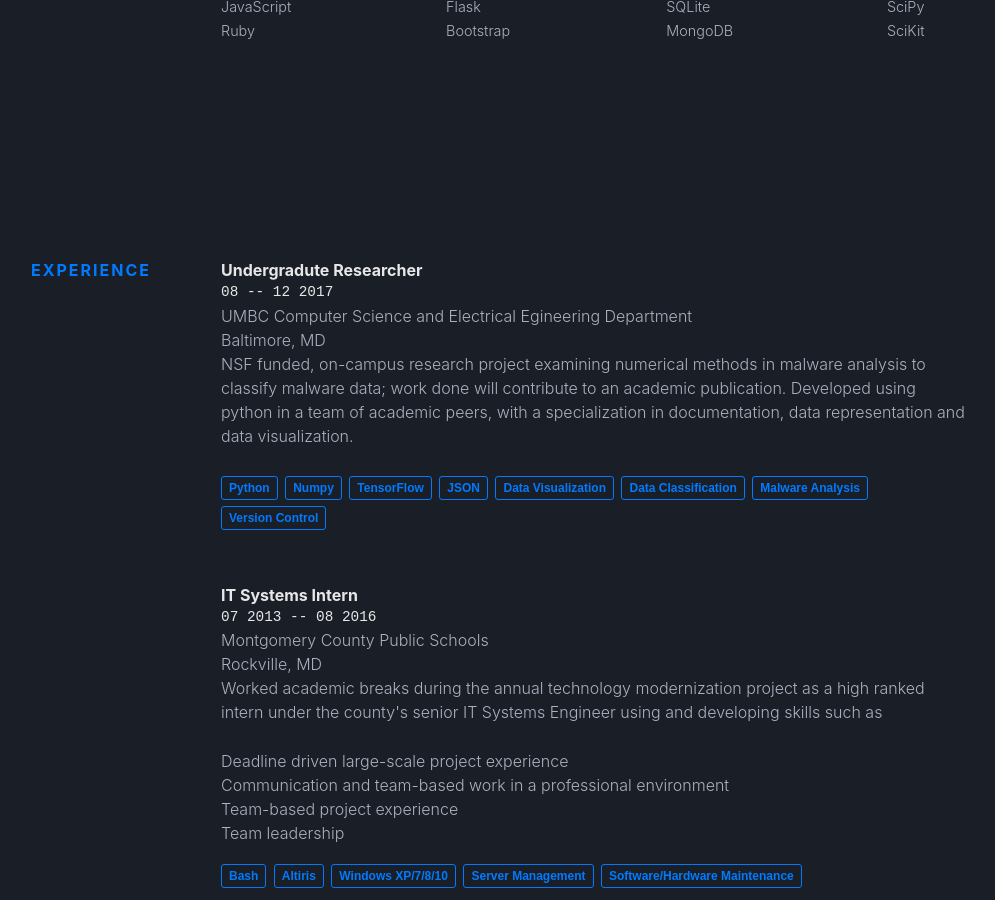
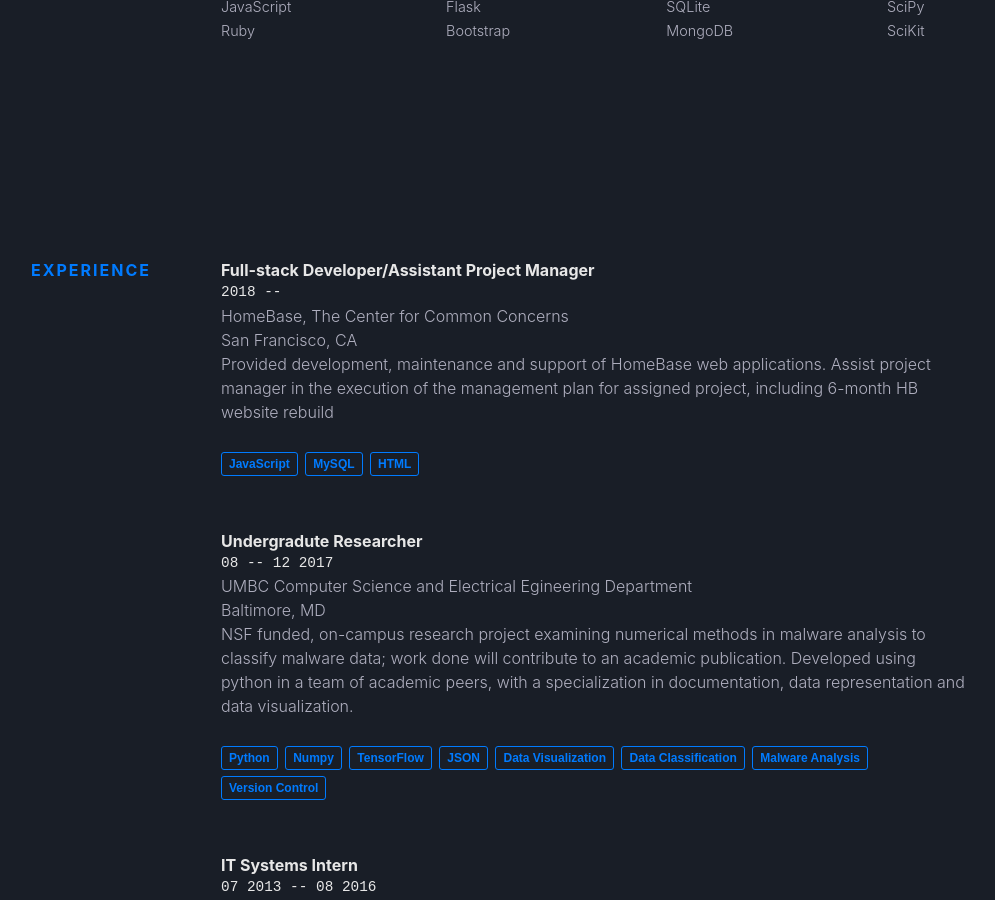
Before and after one commit to donnell794/donnell794.github.io, a Jekyll site: the page built from index.html, in a window 1280 px wide and 900 px high, scrolled down 1965 px. Shown: the whole window, without its empty margins (179-1174 px from the left). Built offline with Jekyll 4.4.1, drawn with Linux system fonts in a browser that asks for light colours; nearby versions of some CDN libraries; some web fonts are replaced.

Commit message:
update experiences

```diff
--- a/_data/experience.yml
+++ b/_data/experience.yml
@@ -1,3 +1,14 @@
+- position: Full-stack Developer/Assistant Project Manager
+  company: HomeBase, The Center for Common Concerns
+  location: San Francisco, CA
+  time: 2018 --
+  description: Provided development, maintenance and support of HomeBase web applications. Assist project manager in the execution of the management plan for assigned project, including 6-month HB website rebuild
+  learned: ~
+  used:
+    - thing: JavaScript
+    - thing: MySQL
+    - thing: HTML
+
 - position: Undergradute Researcher
   company: UMBC Computer Science and Electrical Egineering Department
   location: Baltimore, MD
```
